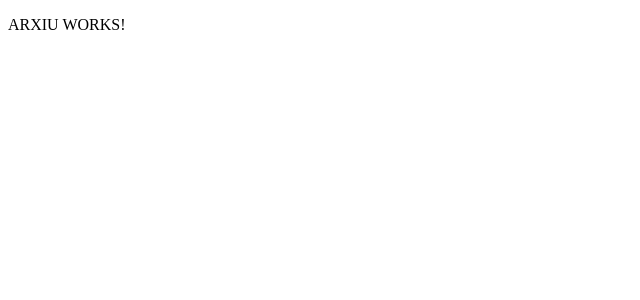
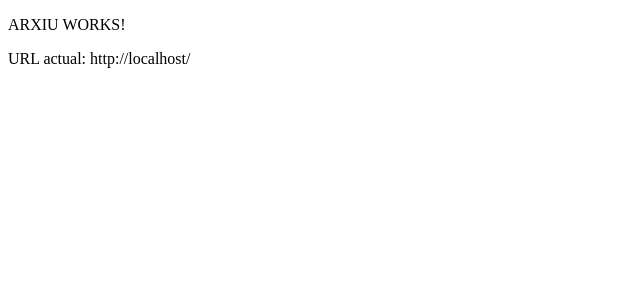
Before and after one commit to ferrangarci/AngularDOM-Ferran-Garcia, an Angular app: page / in a window 1280 px wide. Shown: the top 300 px of the page, without its empty margins (0-640 px from the left). Built offline with nearby package versions, Linux system fonts and the light colour scheme.

Commit message:
Exercici 2

```diff
--- a/src/arxiu/arxiu.html
+++ b/src/arxiu/arxiu.html
@@ -1,2 +1,4 @@
 <link type="text/css" rel="stylesheet" href="arxiu.css">
 <p id="works">arxiu works!</p>
+
+<p>URL actual: {{ url }}</p>
--- a/src/arxiu/arxiu.ts
+++ b/src/arxiu/arxiu.ts
@@ -8,4 +8,5 @@ import { Component } from '@angular/core';
 })
 export class Arxiu {
 
+  url = window.location.href;
 }
```
